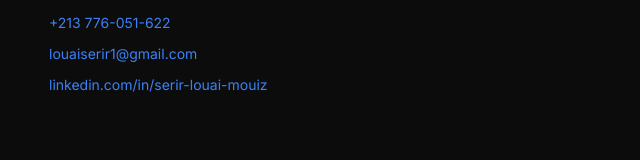
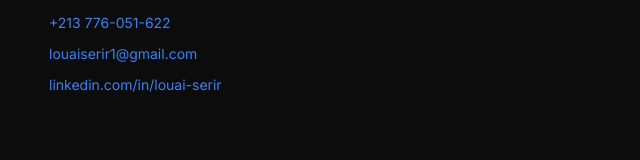
Before and after one commit to louay-ux/personal-portfolio, a React (Vite) app: page / in a window 1280 px wide. Shown: the part 1857-2017 px from the top of the page, without its empty margins (319-959 px from the left). Built offline with nearby package versions, Linux system fonts and the light colour scheme.

Commit message:
Update LinkedIn link to louai-serir

```diff
--- a/src/App.tsx
+++ b/src/App.tsx
@@ -192,12 +192,12 @@ export default function App() {
             </a>
             <a
               id="contact-linkedin-link"
-              href="https://linkedin.com/in/serir-louai-mouiz"
+              href="https://www.linkedin.com/in/louai-serir"
               target="_blank"
               rel="noopener noreferrer referrer"
               className="text-[14px] text-[#3B82F6] hover:underline"
             >
-              linkedin.com/in/serir-louai-mouiz
+              linkedin.com/in/louai-serir
             </a>
           </div>
         </section>
```
